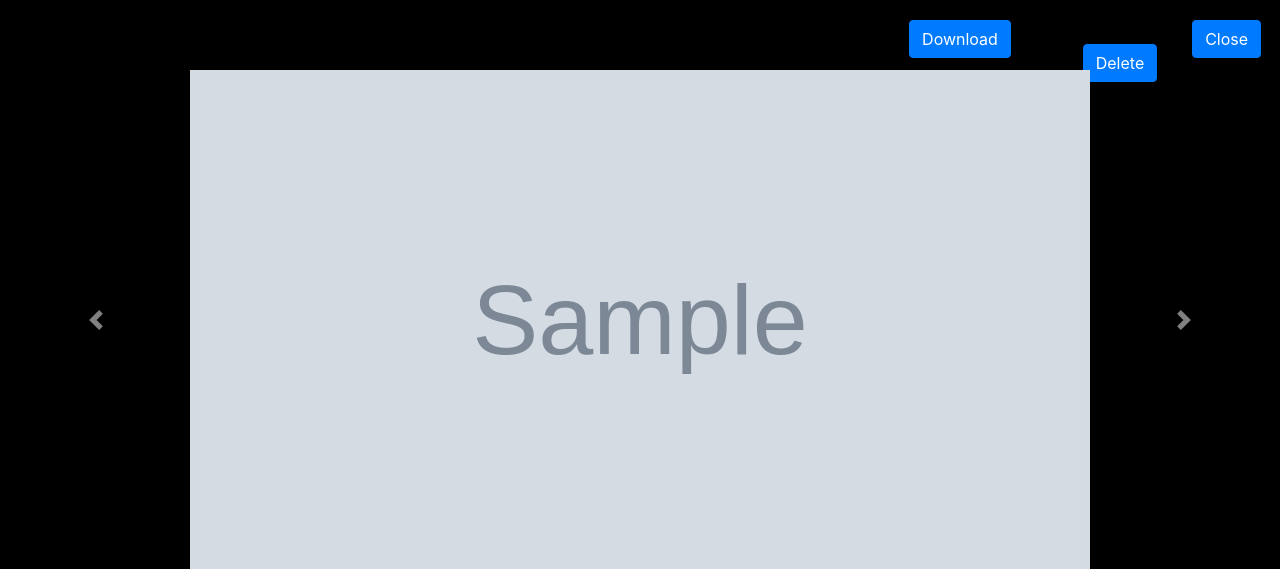
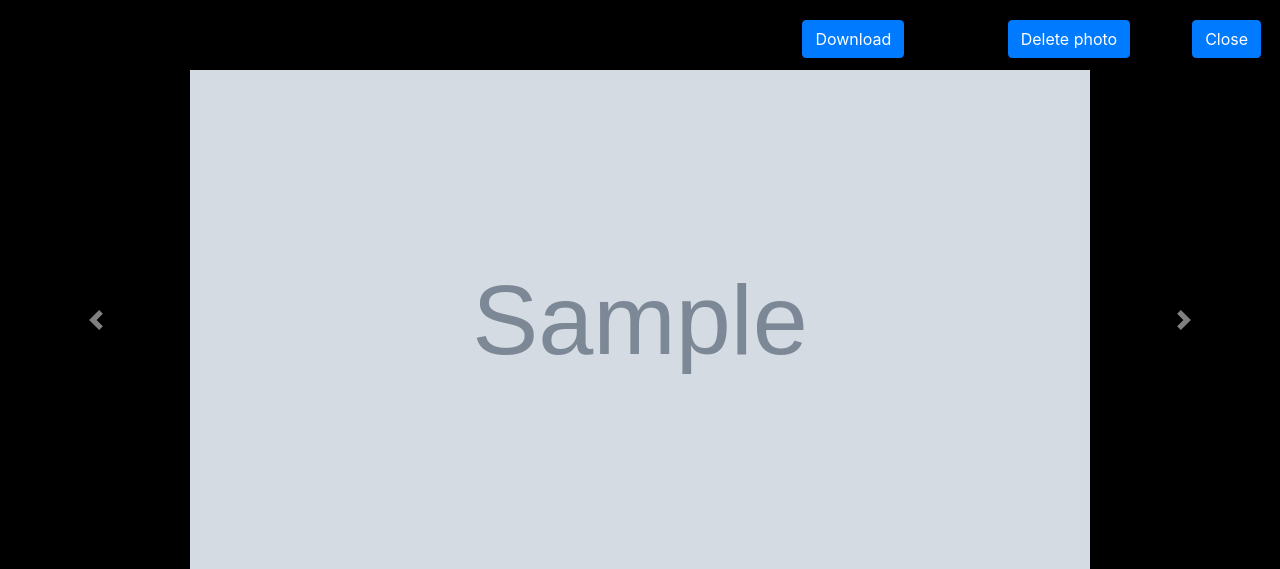
Before and after one commit to SergeyGorbenko/coursework, a Django app: template templates/full_screen.html in a window 1280 px wide. Shown: the top 569 px of the page. Run offline with Django 3.2, Linux system fonts and the light colour scheme; data comes from the database, SQL or seed files in the repository; the template is opened without the code that fills it: values that come from a table or form of the project are taken from there, most other values are stand-ins (such as "Sample title", 1, 10 or a date in 2020); grey boxes marked "Sample" are stand-in pictures; some libraries are stand-ins or nearby versions.

Commit message:
Front 1.2 - delete photo

```diff
--- a/templates/collection.html
+++ b/templates/collection.html
@@ -30,7 +30,8 @@
         </div>
         {% for photo in photos %}
             <div class="col-6">
-                <img src="{{ photo.photo.url }}" onclick="photos_show();" alt="Collection Image" title="Collection Image"
+                <img src="{{ photo.photo.url }}" onclick="photos_show();" alt="Collection Image"
+                     title="Collection Image"
                      class="collection_img">
             </div>
         {% endfor %}
@@ -106,6 +107,5 @@
 <script src="https://stackpath.bootstrapcdn.com/bootstrap/4.1.3/js/bootstrap.min.js"
         integrity="sha384-ChfqqxuZUCnJSK3+MXmPNIyE6ZbWh2IMqE241rYiqJxyMiZ6OW/JmZQ5stwEULTy"
         crossorigin="anonymous"></script>
-<script src="{% static 'js/main.js' %}"></script>
 </body>
 </html>
--- a/templates/full_screen.html
+++ b/templates/full_screen.html
@@ -10,17 +10,17 @@
 </head>
 <body class="black_body">
 <header class="d-flex">
-    <div class="col-8"></div>
+    <div class="col-7"></div>
     <div class="col-2">
         <button type="submit" class="btn btn-primary delete_btn" id="download_btn">
             Download
         </button>
     </div>
-    <div class="col-1">
-        <form action="" method="get">
-            <label for="delete_btn"></label>
-            <input hidden="hidden" name="delete" id="delete_btn">
-            <button type="submit" class="btn btn-primary delete_btn">Delete</button>
+    <div class="col-2">
+        <form action="/gallerys/{{ gallery.link }}/photos/" method="get">
+            <label for="delete_photo_input"></label>
+            <input hidden="hidden" name="photo_src" id="delete_photo_input">
+            <button type="submit" class="btn btn-primary delete_btn" onclick="delete_photo();">Delete photo</button>
         </form>
     </div>
     <div class="col-1">
@@ -73,6 +73,11 @@
         document.body.removeChild(element);
     }
 
+    function delete_photo() {
+        let delete_photo_input = $("#delete_photo_input");
+        delete_photo_input.val($(".active").children("img").attr("src"));
+    }
+
     $(function () {
         document.getElementById("download_btn").addEventListener("click", function () {
             let img_url = $(".active").children("img").attr("src").split("/");
@@ -81,5 +86,4 @@
         }, false);
     });
 </script>
-<script src="{% static 'js/main.js' %}"></script>
 </html>
--- a/templates/index.html
+++ b/templates/index.html
@@ -74,6 +74,5 @@
 <script src="https://stackpath.bootstrapcdn.com/bootstrap/4.1.3/js/bootstrap.min.js"
         integrity="sha384-ChfqqxuZUCnJSK3+MXmPNIyE6ZbWh2IMqE241rYiqJxyMiZ6OW/JmZQ5stwEULTy"
         crossorigin="anonymous"></script>
-<script src="{% static 'js/main.js' %}"></script>
 </body>
 </html>
```
Also changed, not shown: static/js/main.js (deleted).
